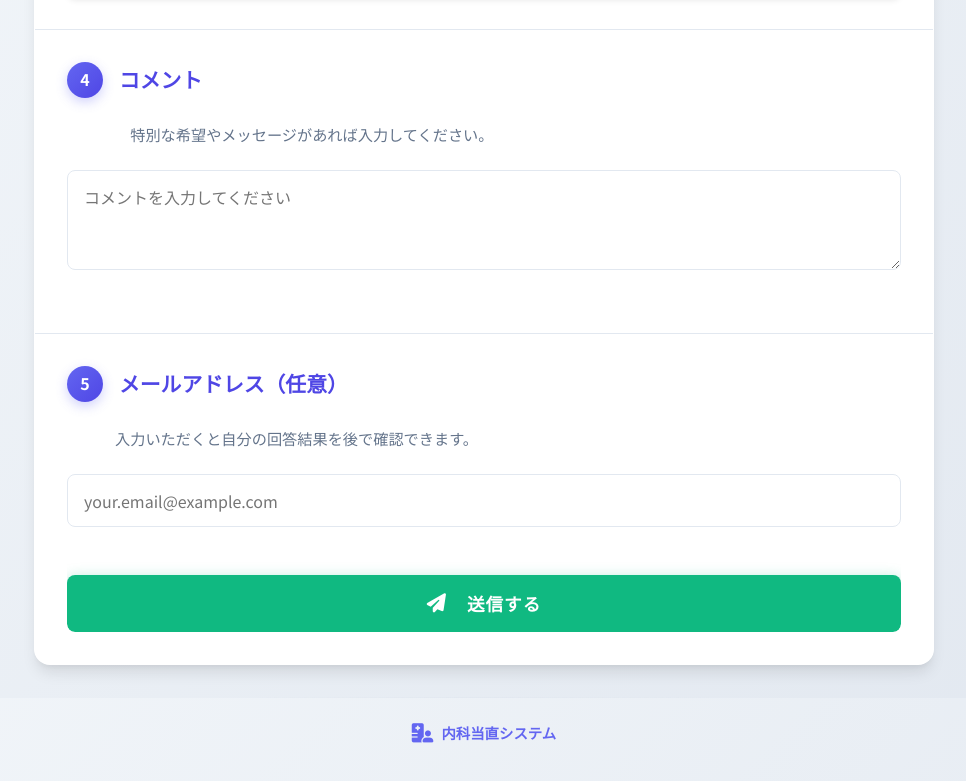
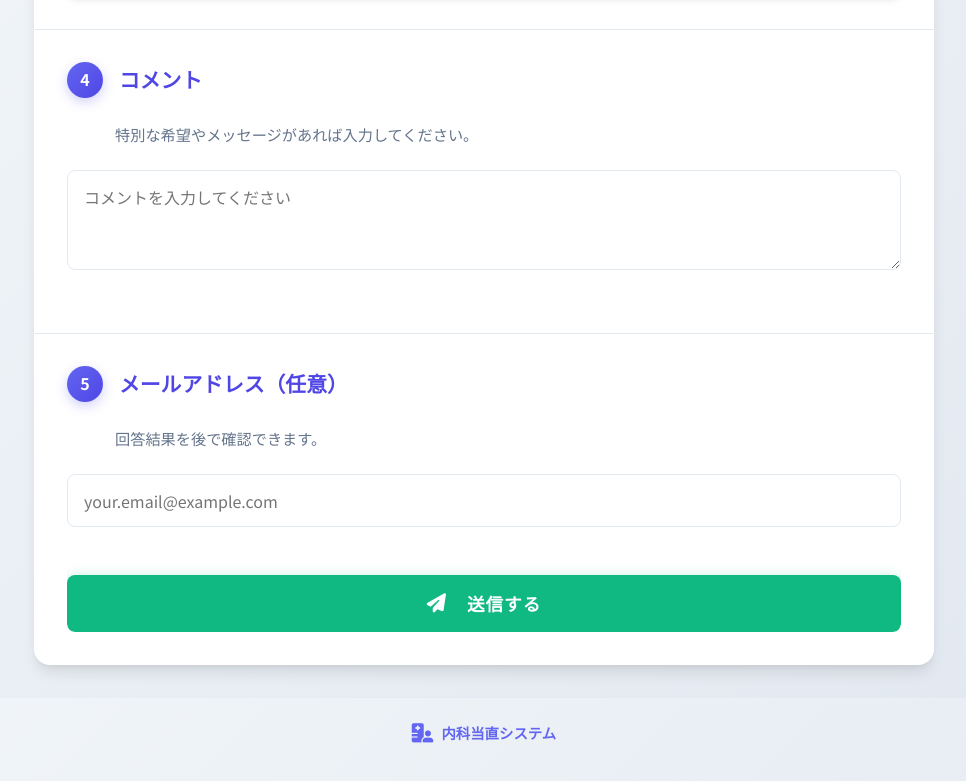
Before and after one commit to yttrium1/naika_toutyoku, a plain HTML site: page index.html in a window 1280 px wide. Shown: the part 902-1683 px from the top of the page, without its empty margins (156-1122 px from the left). Drawn offline with Linux system fonts and the light colour scheme.

Commit message:
Update index.html

```diff
--- a/index.html
+++ b/index.html
@@ -841,7 +841,7 @@
           <div class="step-number">3</div>
           <div class="step-title">希望しない日</div>
         </div>
-        <p class="step-description">　翌日外勤・外来のためできない場合も含みます</p>
+        <p class="step-description">翌日外勤・外来のためできない場合も含みます</p>
         <div class="calendar-container not-preferred">
           <div class="calendar-header">
             <div class="calendar-nav">
@@ -863,7 +863,7 @@
           <div class="step-number">4</div>
           <div class="step-title">コメント</div>
         </div>
-        <p class="step-description">　特別な希望やメッセージがあれば入力してください。</p>
+        <p class="step-description">特別な希望やメッセージがあれば入力してください。</p>
         <div class="form-group">
           <textarea id="comment-input" class="form-textarea" placeholder="コメントを入力してください"></textarea>
         </div>
@@ -874,7 +874,7 @@
           <div class="step-number">5</div>
           <div class="step-title">メールアドレス（任意）</div>
         </div>
-        <p class="step-description">入力いただくと自分の回答結果を後で確認できます。</p>
+        <p class="step-description">回答結果を後で確認できます。</p>
         <div class="form-group">
           <input type="email" id="email-input" class="form-input" placeholder="your.email@example.com">
         </div>
```
